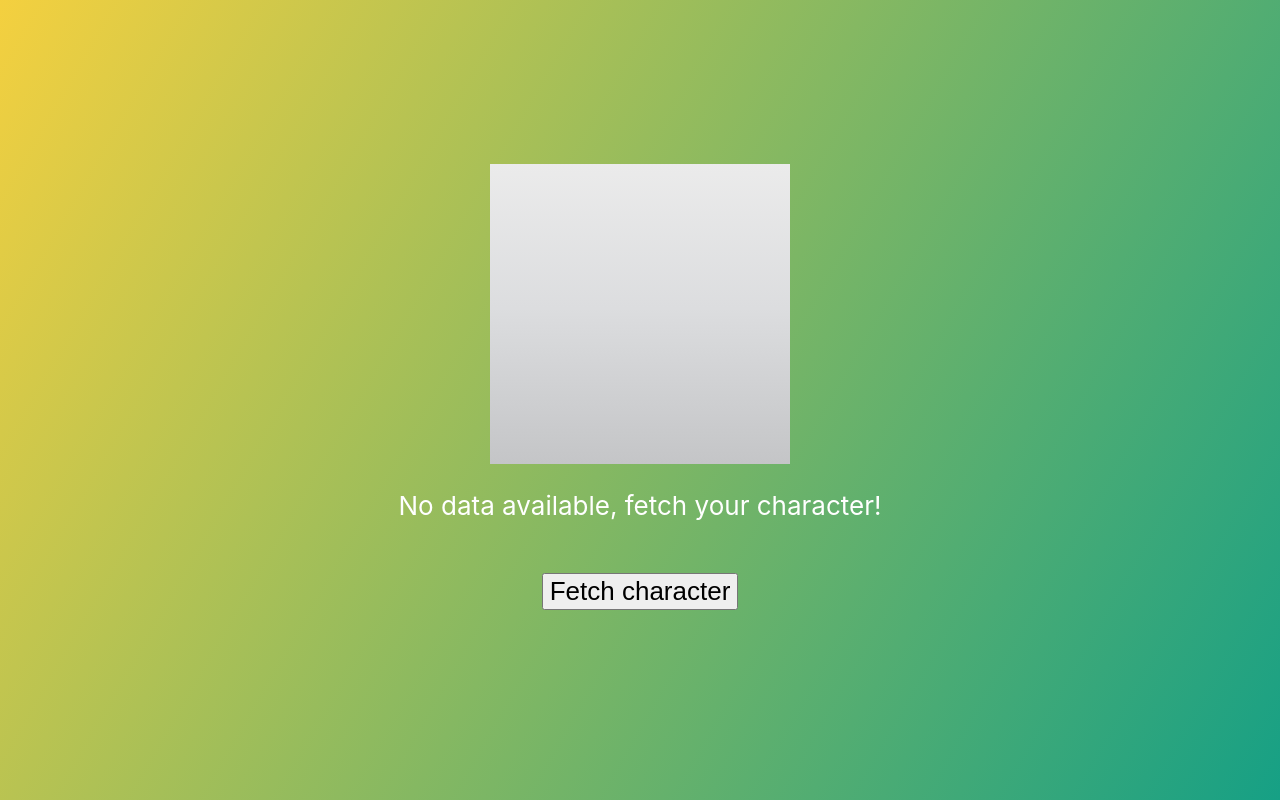
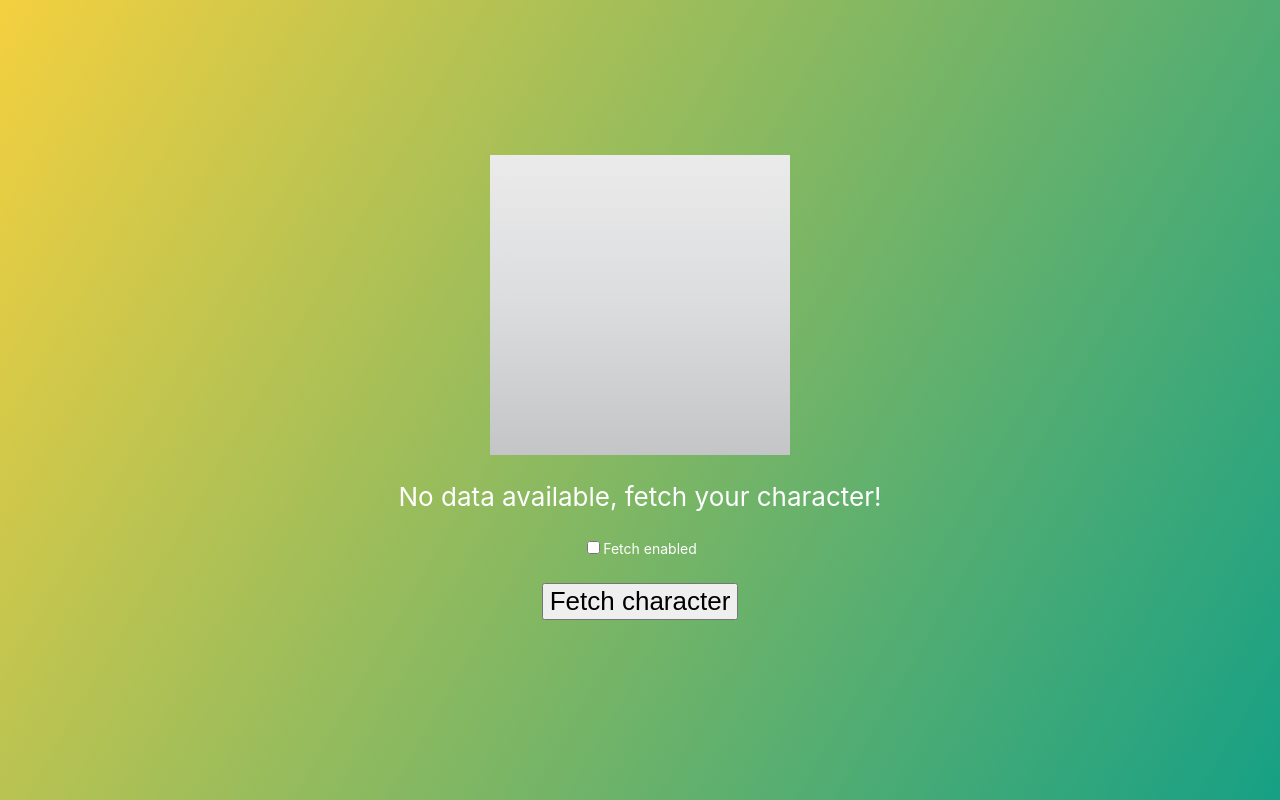
Before and after one commit to nowyDEV/state-machines-workshop, a React (Vite) app: page / in a window 1280 px wide. Built offline with nearby package versions, Linux system fonts and the light colour scheme.

Commit message:
add conditional guard

```diff
--- a/src/App.tsx
+++ b/src/App.tsx
@@ -36,7 +36,10 @@ const starWarsMachine = createMachine<StarWarsMachineContext>({
   states: {
     [states.empty]: {
       on: {
-        [Action.FETCH_IMG]: states.isLoading,
+        [Action.FETCH_IMG]: {
+          target: states.isLoading,
+          cond: (_, event) => event.isReady,
+        },
       },
     },
     [states.isLoading]: {
@@ -65,9 +68,10 @@ const starWarsMachine = createMachine<StarWarsMachineContext>({
 
 function App() {
   const [currentMachine, send] = useMachine(starWarsMachine);
+  const [isReady, setIsReady] = React.useState(false);
 
   const fetchCharacter = async () => {
-    send(Action.FETCH_IMG);
+    send(Action.FETCH_IMG, { isReady });
 
     try {
       const data = await getCharacter(
@@ -109,6 +113,16 @@ function App() {
             <CharacterDetails {...currentMachine.context.characterData} />
           )}
 
+        <label htmlFor="is-ready" style={{ fontSize: "14px" }}>
+          <input
+            type="checkbox"
+            id="is-ready"
+            checked={isReady}
+            onChange={(e) => setIsReady(e.target.checked)}
+          />
+          Fetch enabled
+        </label>
+
         <p>
           <button onClick={fetchCharacter}>Fetch character</button>
         </p>
```
